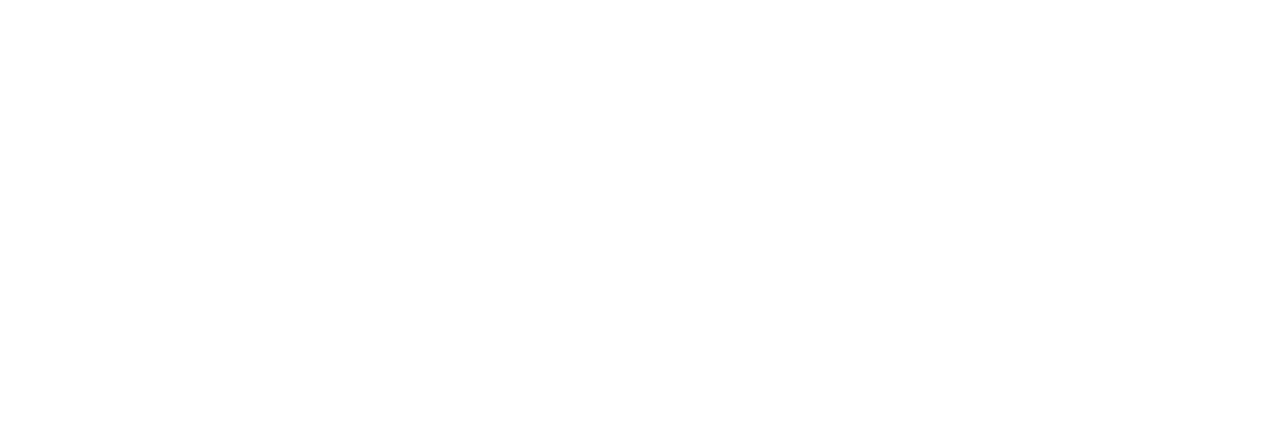
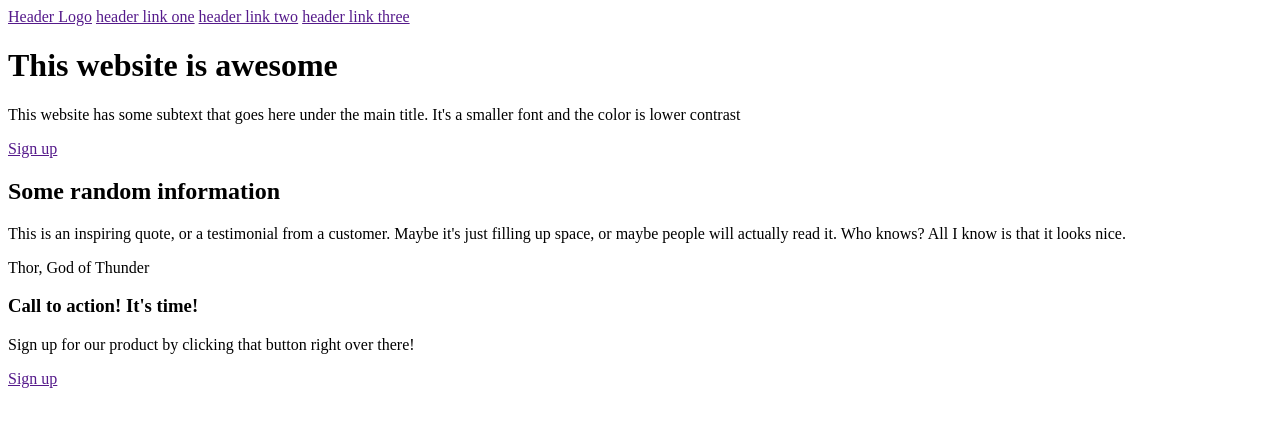
Before and after one commit to ewanjlynch/OdinCSS, a plain HTML site: page index.html in a window 1280 px wide. Drawn offline with Linux system fonts and the light colour scheme.

Commit message:
html-body

```diff
--- a/index.html
+++ b/index.html
@@ -6,6 +6,58 @@
     <title>Document</title>
 </head>
 <body>
+    <!--header -->
+    <div>
+        <nav class="topnav">
+            <a href="">Header Logo</a>
+            <a href="">header link one</a>
+            <a href="">header link two</a>
+            <a href="">header link three</a>
+        </nav>
+        <h1>This website is awesome</h1>
+        <p>This website has some subtext that goes here under the main title. It's a smaller font and the color is lower contrast</p>
+        <a href="">Sign up</a>
+    </div>
+
+    <!-- info boxes -->
+    <div>
+        <h2>Some random information</h2>
+        <div>
+            <div class="bluebox"></div>
+            <div></div>
+
+        </div>
+
+        <div>
+            <div class="bluebox"></div>
+            <div></div>
+         </div>
+
+        <div>
+            <div class="bluebox"></div>
+            <div></div>
+        </div>
+
+        <div>
+            <div class="bluebox"></div>
+            <div></div>
+        </div>
+
+    </div>
+
+    <!-- quote -->
+    <div>
+        <p>This is an inspiring quote, or a testimonial from a customer. Maybe it's just filling up space, or maybe people will actually read it. Who knows? All I know is that it looks nice.
+        </p>
+        <p>Thor, God of Thunder</p>
+    </div>
+
+    <!-- CTA -->
+    <div>
+        <h3>Call to action! It's time!</h3>
+        <p>Sign up for our product by clicking that button right over there!</p>
+        <a href="">Sign up</a>
+    </div>
 
 </body>
 </html>
```
